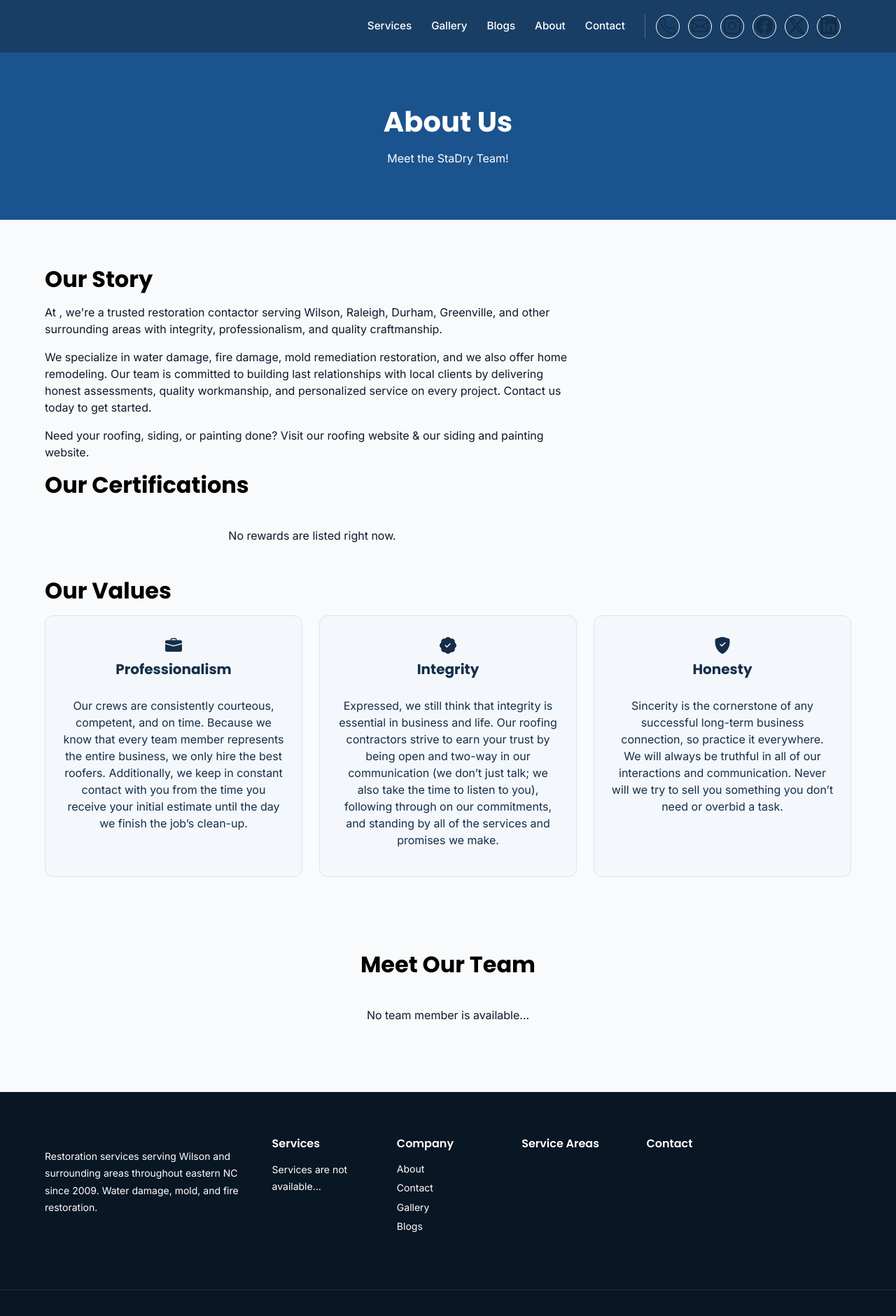
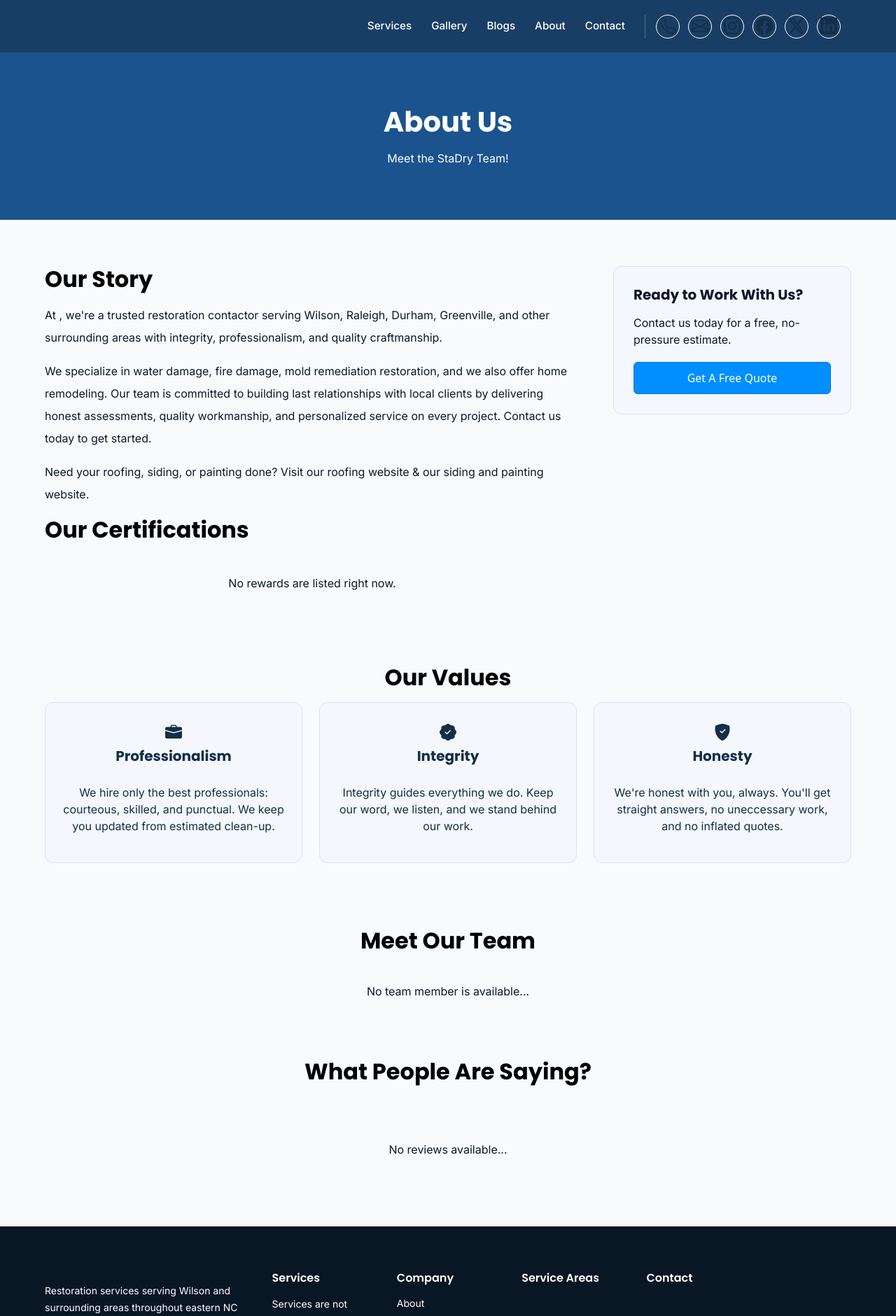
Before and after one commit to vanlandinghamanderson/Restoration-Company-Website, a Django app: page /about/ in a window 1280 px wide. Shown: the top 1880 px of the page at 70% size. Run offline with Django 5.2, Linux system fonts and the light colour scheme; data that the repository does not hold is empty.

Commit message:
About Me Page is finished

```diff
--- a/static/core/css/styles.css
+++ b/static/core/css/styles.css
@@ -12,11 +12,20 @@
 
 html {
     display: block;
+    margin: 0;
+    padding: 0;
+    box-sizing: border-box;
 }
 body {
     margin: 0;
     color: #0f172a;
     background: #f8fafc;
+    padding: 0;
+}
+
+html, body {
+    height: 100%;
+    margin: 0;
 }
 
 span, h1, h2, h3, h4 {
@@ -47,6 +56,11 @@ a, p {
 aside {
     display: block;
     unicode-bidi: isolate;
+}
+
+.btn--block {
+    width: 100%;
+    justify-content: center;
 }
 
 .btn--lg {
@@ -520,6 +534,12 @@ section {
     width: 40vh;
 }
 
+.review-card footer {
+    display: flex;
+    flex-direction: column;
+    gap: .25rem;
+}
+
 .review-stars {
     color: gold;
     font-size: 1.1rem;
@@ -984,6 +1004,10 @@ section {
     color: white;
 }
 
+.about-section {
+    margin-top: -5rem;
+}
+
 /* ---------- BLOG DETAIL PAGE ---------- */
 .blog-article_meta {
     display: flex;
@@ -998,25 +1022,26 @@ section {
     grid-template-columns: 1fr 340px;
 }
 
-.sidebar-cta {
-    border: 1px solid lightblue;
-    border-radius: 2rem;
-    padding: 1.75rem;
-    display: flex;
-    flex-direction: column;
-    gap: 1rem;
-    text-align: center;
-    background-color: #262626;
-    color: white;
+.two-main__col p {
+    line-height: 2;
 }
 
-.sidebar-cta h1 {
+.sidebar-cta {
+    border: 1px solid var(--color-line);
+    border-radius: var(--radius-md);
+    padding: 1.75rem;
+    background-color: var(--color-surface);
+}
+
+.sidebar-cta h3 {
     font-weight: bolder;
+    margin-bottom: 1rem;
 }
 
 .sidebar-cta p {
     font-size: medium;
     margin: auto;
+    margin-bottom: 1.25rem;
 }
 
 .sidebar-cta_buttons {
--- a/templates/core/about.html
+++ b/templates/core/about.html
@@ -28,30 +28,40 @@
                 </ul>
             </div>
         </div>
+        <aside class="two-col__sidebar">
+            <div class="sidebar-cta">
+                <h3>Ready to Work With Us?</h3>
+                <p>Contact us today for a free, no-pressure estimate.</p>
+                <a href="{% url 'contact' %}" class="btn btn-primary btn--block">Get A Free Quote</a>
             </div>
-    <div class="container">
-        <h2 class="section-title" style="text-align: left;">Our Values</h2>
+        </aside>
+    </div>
+</section>
+    <section>
+        <div class="container about-section">
+            <h2 class="section-title">Our Values</h2>
             <div class="value-grid">
                 <div class="value-item">
                     <i class="bi bi-briefcase-fill"></i>
                     <h3>Professionalism</h3>
-                <p>Our crews are consistently courteous, competent, and on time. Because we know that every team member represents the entire business, we only hire the best roofers. Additionally, we keep in constant contact with you from the time you receive your initial estimate until the day we finish the job’s clean-up.</p>
+                    <p>We hire only the best professionals: courteous, skilled, and punctual. We keep you updated from estimated clean-up.</p>
                 </div>
                 <div class="value-item">
                     <i class="bi bi-patch-check-fill"></i>
                     <h3>Integrity</h3>
-                <p>Expressed, we still think that integrity is essential in business and life. Our roofing contractors strive to earn your trust by being open and two-way in our communication (we don’t just talk; we also take the time to listen to you), following through on our commitments, and standing by all of the services and promises we make.</p>
+                    <p>Integrity guides everything we do. Keep our word, we listen, and we stand behind our work.</p>
                 </div>
                 <div class="value-item">
                     <i class="bi bi-shield-fill-check"></i>
                     <h3>Honesty</h3>
-                <p>Sincerity is the cornerstone of any successful long-term business connection, so practice it everywhere. We will always be truthful in all of our interactions and communication. Never will we try to sell you something you don’t need or overbid a task.</p>
+                    <p>We're honest with you, always. You'll get straight answers, no uneccessary work, and no inflated quotes.</p>
                 </div>
             </div>
         </div>
+    </section>
     <section>
         <div class="about-us">
-            <div class="container">
+            <div class="container about-section">
                 <h2 class="section-title">Meet Our Team</h2>
                     <div class="team-grid">
                         {% for team in teams %}
@@ -68,15 +78,26 @@
             </div>
     </section>
 
-    {% if reviews %}
     <section>
         <div class="review">
-            <div class="container">
+            <div class="container about-section">
                 <h2 class="section-title">What People Are Saying?</h2>
                 <div class="review-grid">
                 {% for review in reviews %}
-                <article class="review-card">
-
+                <article class="review-card" itemscope itemtype="https://schema.org/Review">
+                     <div class="review-stars">
+                        {% for i in "12345" %}{% if forloop.counter <= review.rating %}★{% else %}☆{% endif %} {% endfor %}
+                    </div>
+                    <blockquote itemprop="reviewBody">{{ review.quote }}</blockquote>
+                    <footer>
+                        <strong itemprop="name">{{ review.name }}</strong>
+                        {% if review.service_area %}
+                        <span class="review-service_area">{{ review.service_area }}</span>
+                        {% endif %}
+                        {% if review.service %}
+                        <span class="review-service">{{ review.service }}</span>
+                        {% endif %}
+                    </footer>
                 </article>
                 {% empty %}
                 <p class="empty-state">No reviews available...</p>
@@ -84,6 +105,5 @@
             </div>
         </div>
     </section>
-    {% endif %}
 
 {% endblock %}
```
Lines whose indentation alone changed are shown as unchanged.
